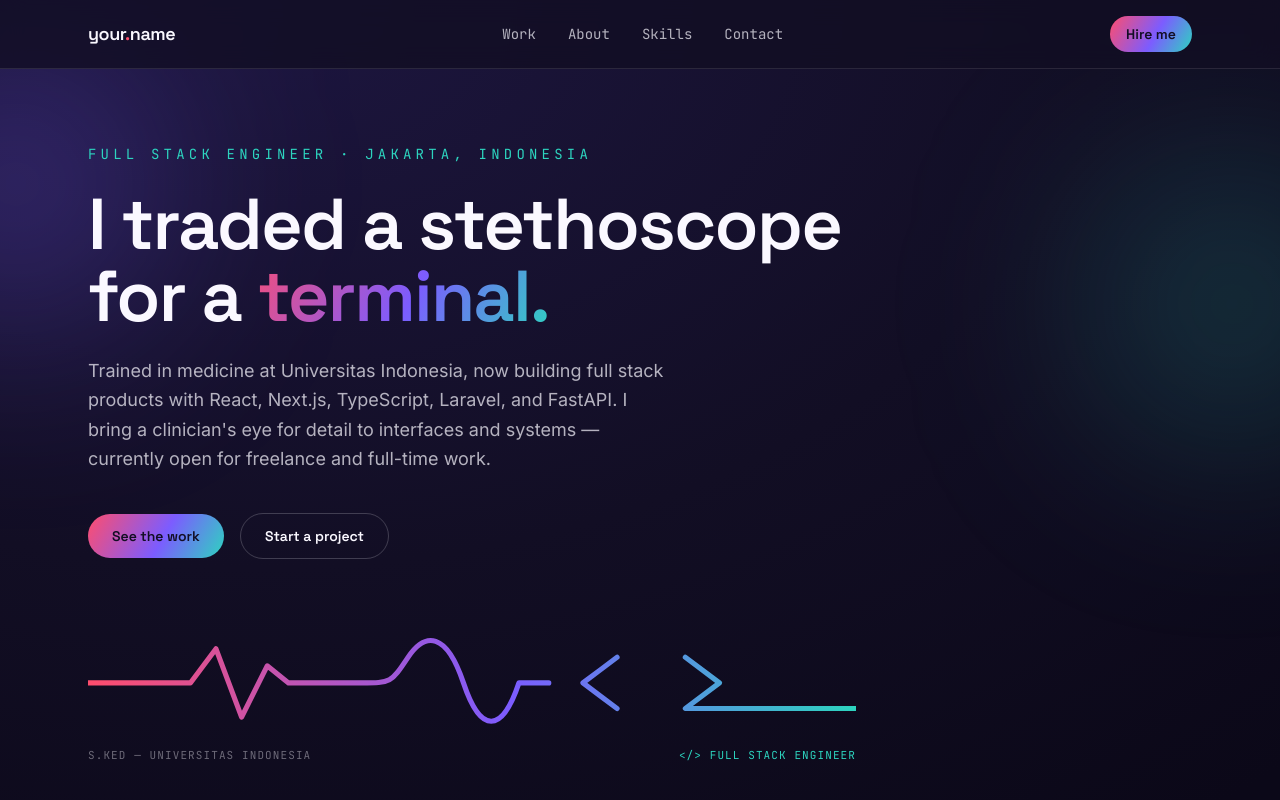
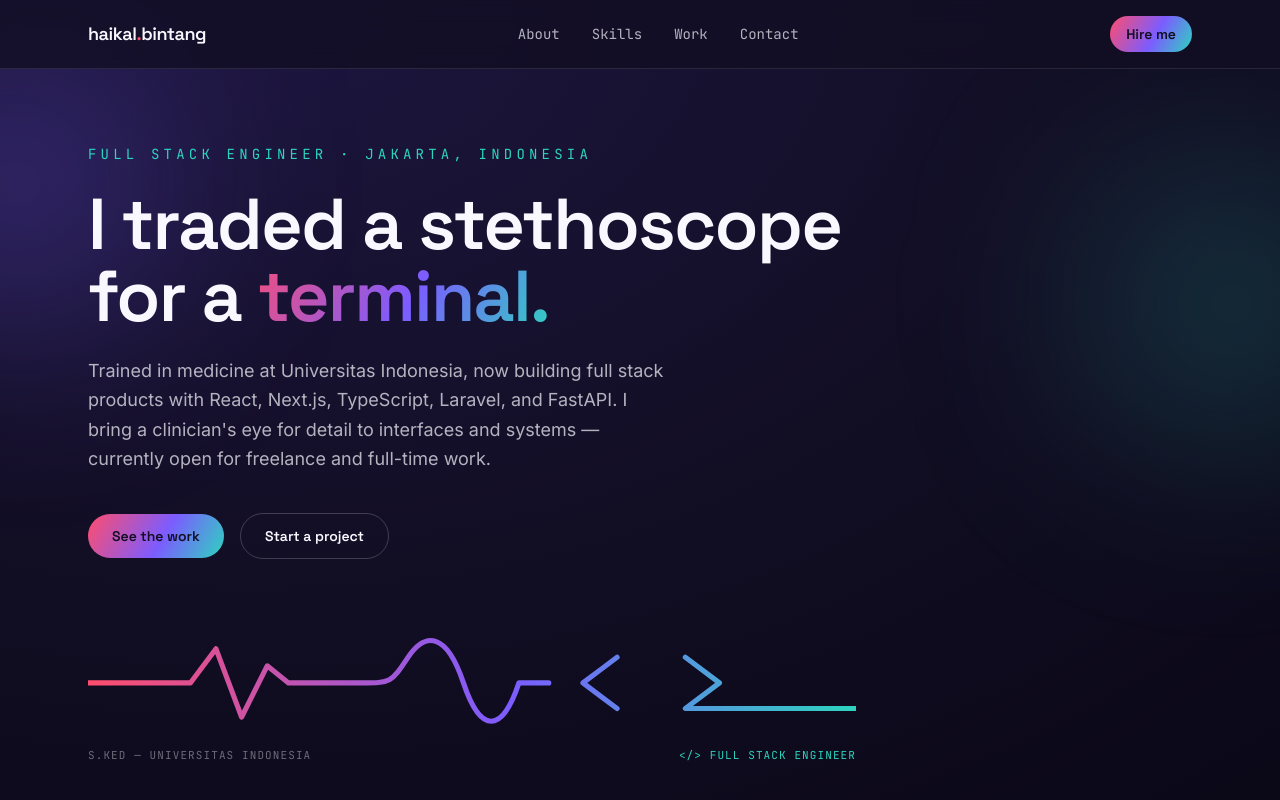
Before and after one commit to haikalbintang/portfolio, a Next.js app: page / in a window 1280 px wide. Shown: the top 800 px of the page. Built offline with nearby package versions, Linux system fonts and the light colour scheme.

Commit message:
Before install react-scroll

```diff
--- a/app/layout.tsx
+++ b/app/layout.tsx
@@ -24,16 +24,19 @@ const jetbrainsMono = JetBrains_Mono({
 });
 
 export const metadata: Metadata = {
-  title: "Your Name — Full Stack Engineer",
+  title: "haikal.bintang",
   description:
-    "Full Stack Engineer specializing in React, Next.js, and TypeScript. Formerly trained in medicine, now building products. Open for freelance work.",
+    "Full Stack Developer specializing in React, Next.js, and TypeScript. Formerly trained in medicine, now building products. Open for freelance work.",
 };
 
 export default function RootLayout({
   children,
 }: Readonly<{ children: React.ReactNode }>) {
   return (
-    <html lang="en" className={`${spaceGrotesk.variable} ${inter.variable} ${jetbrainsMono.variable}`}>
+    <html
+      lang="en"
+      className={`${spaceGrotesk.variable} ${inter.variable} ${jetbrainsMono.variable}`}
+    >
       <body className="font-body antialiased">{children}</body>
     </html>
   );
--- a/components/Nav.tsx
+++ b/components/Nav.tsx
@@ -1,32 +1,104 @@
+"use client";
+
+import Link from "next/link";
+import { usePathname } from "next/navigation";
+import { useEffect, useState } from "react";
+
 const links = [
-  { href: "#work", label: "Work" },
   { href: "#about", label: "About" },
   { href: "#skills", label: "Skills" },
+  { href: "#work", label: "Work" },
   { href: "#contact", label: "Contact" },
 ];
 
 export default function Nav() {
+  const [activeHash, setActiveHash] = useState("");
+
+  useEffect(() => {
+    const targetIds = ["#top", ...links.map((link) => link.href)];
+    const sections = targetIds.map((id) => document.querySelector(id));
+
+    const observerOptions = {
+      root: null,
+      rootMargin: "-20% 0px -60% 0px",
+      threshold: 0,
+    };
+
+    function observerCallback(entries: IntersectionObserverEntry[]) {
+      entries.forEach((entry) => {
+        if (entry.isIntersecting) {
+          const currentId = `#${entry.target.id}`;
+
+          if (currentId === "#top") {
+            setActiveHash("");
+          } else {
+            setActiveHash(currentId);
+          }
+        }
+      });
+    }
+
+    const observer = new IntersectionObserver(
+      observerCallback,
+      observerOptions,
+    );
+
+    sections.forEach((section) => {
+      if (section) observer.observe(section);
+    });
+
+    return () => {
+      sections.forEach((section) => {
+        if (section) observer.unobserve(section);
+      });
+    };
+  }, []);
+
+  // useEffect(() => {
+  //   setActiveHash(window.location.hash);
+
+  //   function handleHashChange() {
+  //     setActiveHash(window.location.hash);
+  //   }
+
+  //   window.addEventListener("hashchange", handleHashChange);
+  //   return () => window.removeEventListener("hashchange", handleHashChange);
+  // }, []);
+
   return (
     <header className="fixed top-0 z-50 w-full border-b border-white/10 bg-deep/80 backdrop-blur-md">
       <nav className="mx-auto flex max-w-6xl items-center justify-between px-6 py-4">
-        <a href="#top" className="font-display text-lg font-semibold tracking-tight text-paper">
-          your<span className="text-pulse-coral">.</span>name
-        </a>
+        <Link
+          href="#top"
+          className="font-display text-lg font-semibold tracking-tight text-paper"
+          onClick={() => setActiveHash("")}
+        >
+          haikal<span className="text-pulse-coral">.</span>bintang
+        </Link>
         <ul className="hidden gap-8 font-mono text-sm text-paper/70 sm:flex">
-          {links.map((link) => (
-            <li key={link.href}>
-              <a href={link.href} className="transition-colors hover:text-pulse-teal">
-                {link.label}
-              </a>
-            </li>
-          ))}
+          {links.map((link) => {
+            const isActive = activeHash === link.href;
+
+            return (
+              <li key={link.href}>
+                <Link
+                  href={link.href}
+                  onClick={() => setActiveHash(link.href)}
+                  className={`transition-colors hover:text-pulse-teal ${isActive ? "text-pulse-teal" : ""}`}
+                >
+                  {link.label}
+                </Link>
+              </li>
+            );
+          })}
         </ul>
-        <a
+        <Link
           href="#contact"
+          onClick={() => setActiveHash("#contact")}
           className="rounded-full bg-pulse-gradient px-4 py-2 font-display text-sm font-semibold text-deep transition-transform hover:scale-105"
         >
           Hire me
-        </a>
+        </Link>
       </nav>
     </header>
   );
```
Also changed, not shown: package.json (+5 -4 lines), 2 other files (tests, documents, lock files or other folders).
